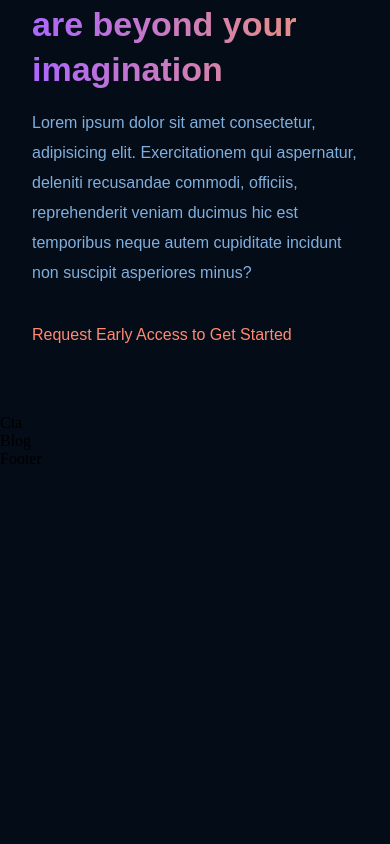
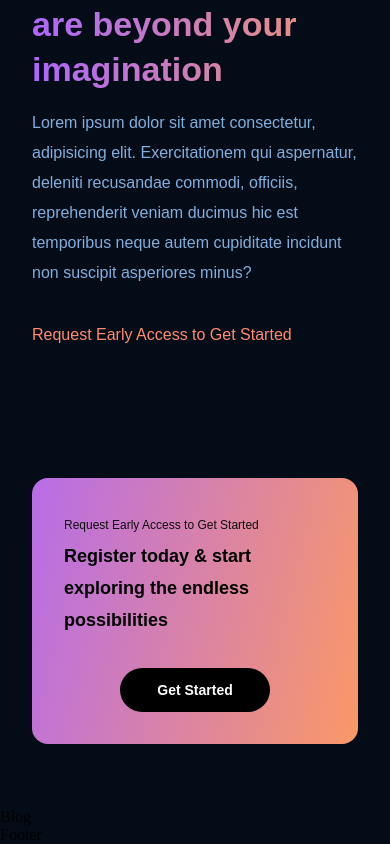
Before and after one commit to Isrealsix/gpt3, a React (Create React App) app: page / in a window 390 px wide. Shown: the part 4350-5194 px from the top of the page. Before the commit the page ends 4818 px from the top, so only its background shows below. Built offline with nearby package versions, Linux system fonts and the light colour scheme.

Commit message:
completed the CTA section

```diff
--- a/src/components/Cta/Cta.scss
+++ b/src/components/Cta/Cta.scss
@@ -0,0 +1,76 @@
+.cta {
+  color: #FFF;
+  display: flex;
+  justify-content: space-between;
+  align-items: center;
+  padding: 2rem;
+  margin: 4rem;
+  border-radius: 1rem;
+  background: var(--gradient-bar);
+
+  &__content {
+    p {
+      font-family: var(--font-family);
+      font-weight: 500;
+      font-size: 12px;
+      line-height: 30px;
+      color: #0E0E0E;
+    }
+
+    h3 {
+      font-family: var(--font-family);
+      font-weight: 800;
+      font-size: 24px;
+      line-height: 45px;
+      color: #000;
+    }
+  }
+
+  &__button {
+    display: flex;
+    justify-content: center;
+    align-items: center;
+    margin-left: 2rem;
+
+    button {
+      font-family: var(--font-family);
+      font-weight: bold;
+      font-size: 18px;
+      line-height: 30px;
+      background-color: #000;
+      color: #FFF;
+      min-width: 150px;
+      border-radius: 40px;
+      padding: 0.5rem 1rem;
+      border: none;
+      outline: none;
+      cursor: pointer;
+    }
+  }
+}
+
+@media only screen and (max-width: 650px) {
+  .cta {
+    flex-direction: column;
+
+    &__button {
+      margin: 2rem 0 0;
+    }
+  }
+}
+
+@media only screen and (max-width: 550px) {
+  .cta {
+    margin: 4rem 2rem;
+
+    &__content h3 {
+      font-size: 18px;
+      line-height: 32px;
+    }
+
+    &__button button {
+      font-size: 14px;
+      line-height: 28px;
+    }
+  }
+}
--- a/src/components/Cta/Cta.tsx
+++ b/src/components/Cta/Cta.tsx
@@ -2,7 +2,15 @@
 
 const Cta = () => {
   return (
-    <div>Cta</div>
+    <div className="cta">
+      <div className="cta__content">
+        <p>Request Early  Access to Get Started</p>
+        <h3>Register today & start exploring the endless possibilities</h3>
+      </div>
+      <div className="cta__button">
+        <button type="button">Get Started</button>
+      </div>
+    </div>
   )
 }
 
```
